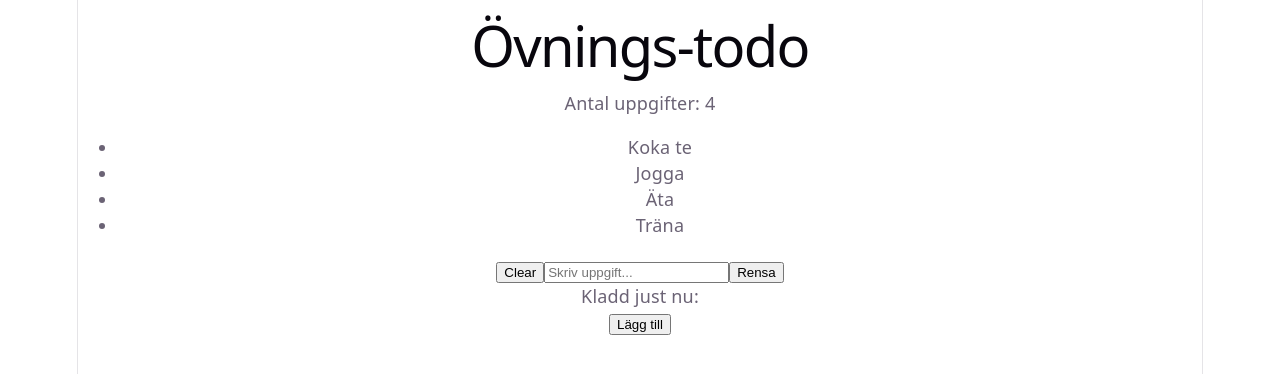
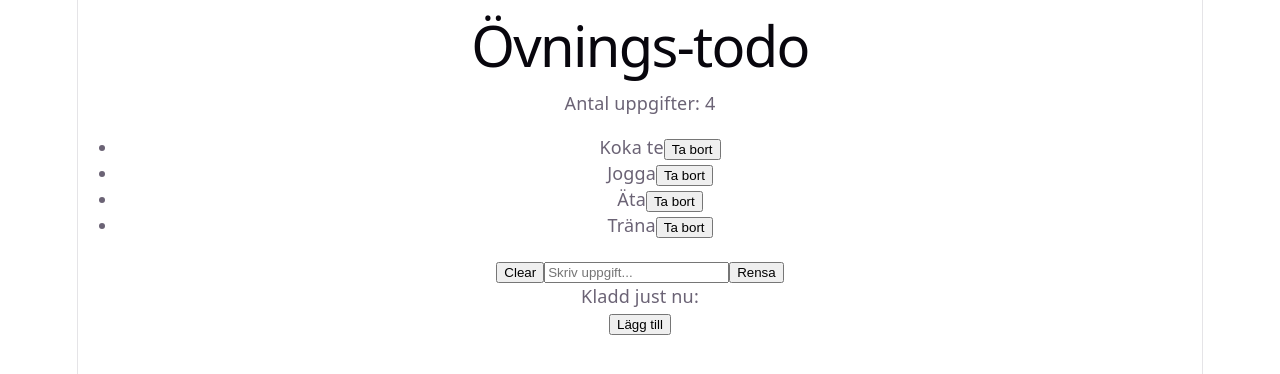
Before and after one commit to Liam-s-lind/todo-app, a React (Vite) app: page / in a window 1280 px wide. Shown: the top 374 px of the page. Built offline with nearby package versions, Linux system fonts and the light colour scheme.

Commit message:
Camp c4: ta bort med filter - ingen splice på state

```diff
--- a/src/App.jsx
+++ b/src/App.jsx
@@ -29,13 +29,24 @@ function App() {
     setDraft("");
   }
 
+  function handleRemove(textToRemove) {
+    setTodos(todos.filter((todo) => todo !== textToRemove));
+  }
+
   return (
     <main>
       <h1>Övnings-todo</h1>
       <p>Antal uppgifter: {todos.length}</p>
 
       <ul>
-      {todos.map((todo) => (<li key={todo}>{todo}</li>))}
+        {todos.map((todo) => (
+          <li key={todo}>
+            {todo}
+            <button type="button" onClick={function () { handleRemove(todo); }}>
+              Ta bort
+            </button>
+          </li>
+        ))}
       </ul>
 
       <button type="button" onClick={CleaarList}>Clear</button>
```
